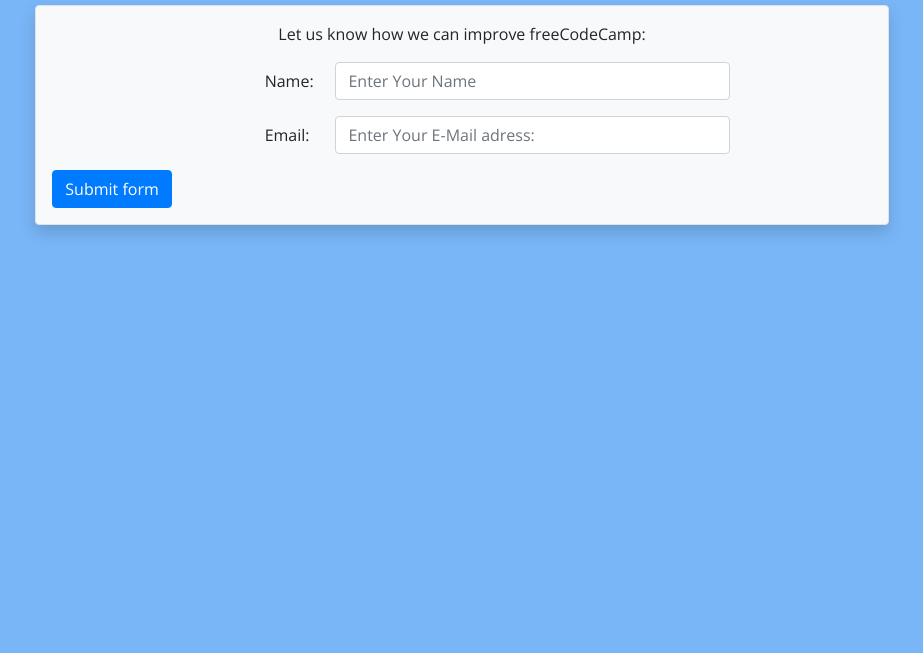
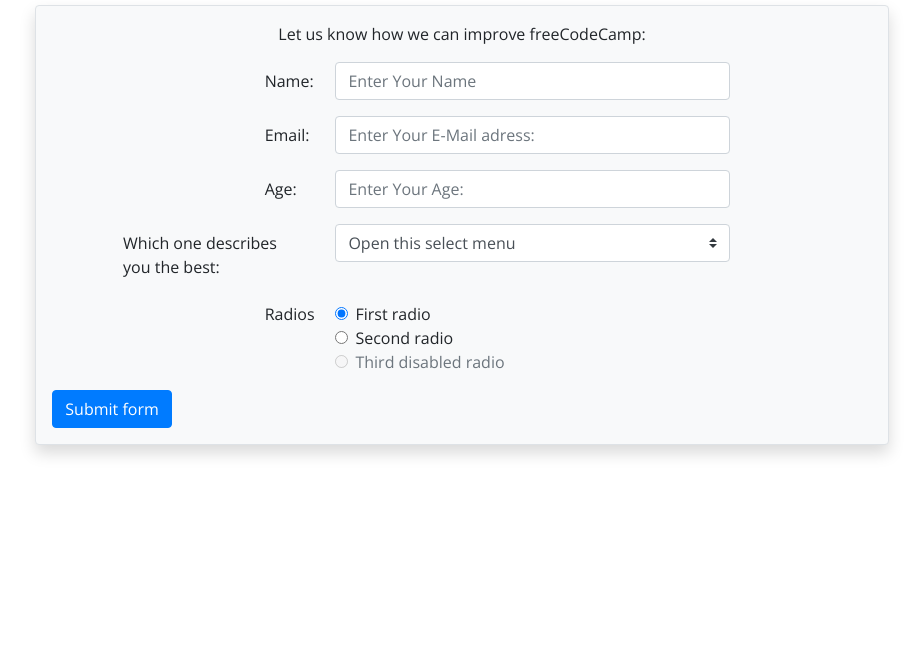
Before and after one commit to Kielx/Survey-Form, a plain HTML site: page index.html in a window 1280 px wide. Shown: the part 147-800 px from the top of the page, without its empty margins (178-1101 px from the left). Drawn offline with nearby package versions, Linux system fonts and the light colour scheme.

Commit message:
Added more forms + radio buttons

```diff
--- a/index.html
+++ b/index.html
@@ -7,6 +7,7 @@
     <meta charset="utf-8">
     <meta name="viewport" content="width=device-width, initial-scale=1, shrink-to-fit=no">
     <link href="https://fonts.googleapis.com/css?family=Open+Sans|Roboto&display=swap" rel="stylesheet">
+    <link href="https://fonts.googleapis.com/css?family=Abril+Fatface&display=swap" rel="stylesheet">
     <!-- Bootstrap CSS -->
     <link rel="stylesheet" href="https://stackpath.bootstrapcdn.com/bootstrap/4.3.1/css/bootstrap.min.css" integrity="sha384-ggOyR0iXCbMQv3Xipma34MD+dH/1fQ784/j6cY/iJTQUOhcWr7x9JvoRxT2MZw1T" crossorigin="anonymous">
     <link rel="stylesheet" href="styles.css">
@@ -20,19 +21,71 @@
         <div class="row">
             <div class="col-8 offset-2 table-bordered bg-light survey-background shadow p-3 mb-5 rounded">
                 <p id="description">Let us know how we can improve freeCodeCamp:</p>
+
+
                 <form id="survey-form">
+
                     <div class="form-group row">
-                        <label for="name" class="col-sm-1 offset-3 col-form-label">Name:</label>
+                        <label for="name" id="name-label" class="col-sm-1 offset-3 col-form-label">Name:</label>
                         <div class="col-sm-6">
                             <input type="text" class="form-control" id="name" placeholder="Enter Your Name" required>
                         </div>
                     </div>
+
                     <div class="form-group row">
-                        <label for="email" class="col-sm-1 offset-3 col-form-label">Email:</label>
+                        <label for="email" id="email-label" class="col-sm-1 offset-3 col-form-label">Email:</label>
                         <div class="col-sm-6">
                             <input type="email" class="form-control" id="email" placeholder="Enter Your E-Mail adress:" required>
                         </div>
                     </div>
+
+                    <div class="form-group row">
+                        <label for="number" id="number-label" class="col-sm-1 offset-3 col-form-label">Age:</label>
+                        <div class="col-sm-6">
+                            <input type="number" class="form-control" id="number" placeholder="Enter Your Age:" min="0" max="100" required>
+                        </div>
+                    </div>
+
+                    <div class="form-group row">
+                        <label for="dropdown" id="dropdown-label" class="col-sm-3 offset-1 col-form-label">Which one describes you the best:</label>
+                        <div class="col-sm-6">
+                            <select class="custom-select form-control" id="dropdown">
+                                        <option selected>Open this select menu</option>
+                                        <option value="1">One</option>
+                                        <option value="2">Two</option>
+                                        <option value="3">Three</option>
+                                      </select>
+                        </div>
+                    </div>
+
+
+                    <fieldset class="form-group">
+                        <div class="row">
+                            <legend class="col-form-label col-sm-1 offset-3 pt-0">Radios</legend>
+                            <div class="col-sm-6">
+                                <div class="form-check">
+                                    <input class="form-check-input" type="radio" name="gridRadios" id="gridRadios1" value="option1" checked>
+                                    <label class="form-check-label" for="gridRadios1">
+                                    First radio
+                                  </label>
+                                </div>
+                                <div class="form-check">
+                                    <input class="form-check-input" type="radio" name="gridRadios" id="gridRadios2" value="option2">
+                                    <label class="form-check-label" for="gridRadios2">
+                                    Second radio
+                                  </label>
+                                </div>
+                                <div class="form-check disabled">
+                                    <input class="form-check-input" type="radio" name="gridRadios" id="gridRadios3" value="option3" disabled>
+                                    <label class="form-check-label" for="gridRadios3">
+                                    Third disabled radio
+                                  </label>
+                                </div>
+                            </div>
+                        </div>
+                    </fieldset>
+
+
                     <button class="btn btn-primary" type="submit">Submit form</button>
                 </form>
             </div>
--- a/styles.css
+++ b/styles.css
@@ -1,7 +1,7 @@
 h1 {
     color: black;
     text-align: center;
-    font-family: 'Roboto', sans-serif;
+    font-family: 'Abril Fatface', cursive;
     font-weight: bold;
     font: outline;
 }
@@ -13,9 +13,14 @@ html {
 
 body {
     font-family: 'Open Sans', sans-serif;
-    background-color: #3591f3a8;
+    background-color: /** #3591f3a8; */
+    white;
 }
 
 #description {
     text-align: center;
 }
+
+#radio1 {
+    padding-left: 200px !important;
+}
```
Also changed, not shown: 1 other file.
